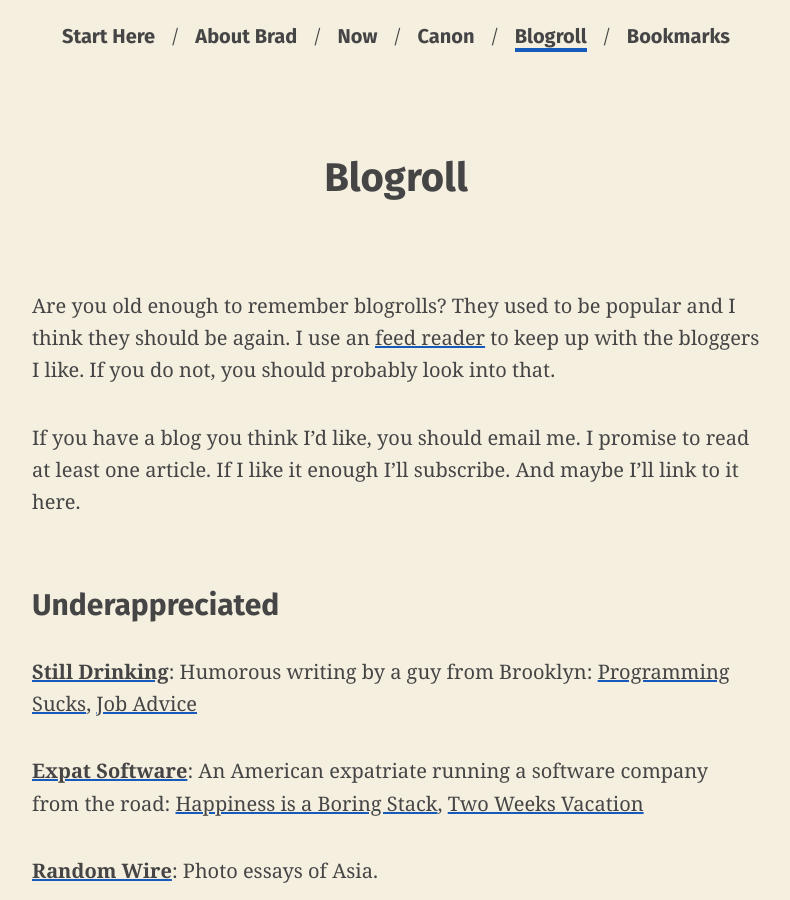
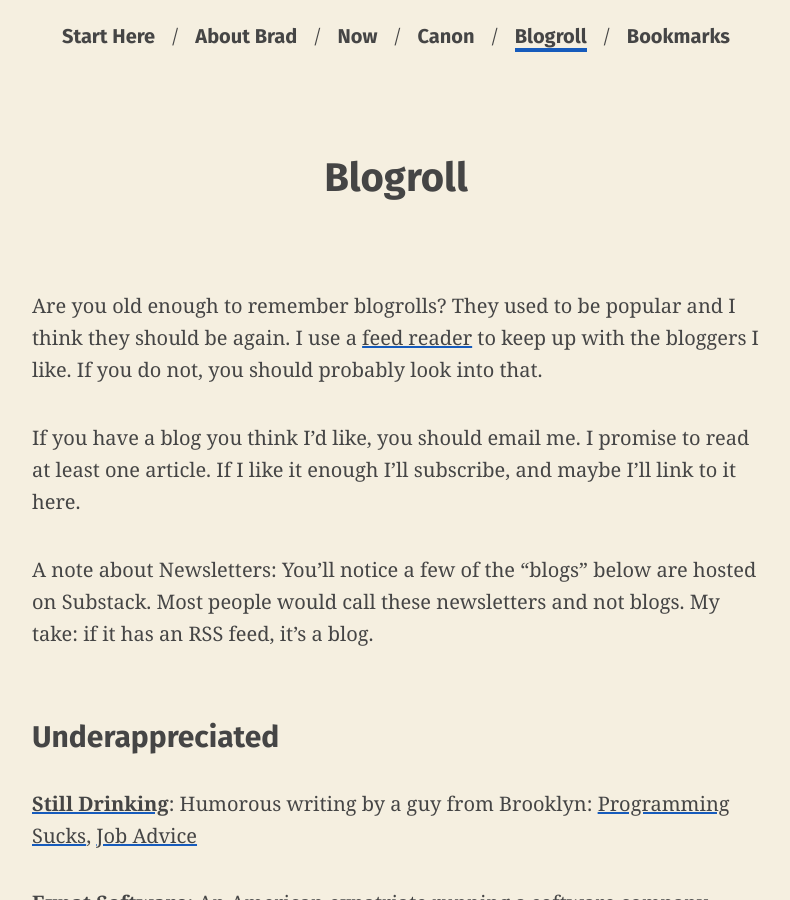
Before and after one commit to bradonomics/bradonomics.com, a Jekyll site: the page built from _pages/blogroll.md, in a window 1280 px wide and 900 px high. Shown: the whole window, without its empty margins (244-1034 px from the left). Built offline with Jekyll 4.4.1, drawn with Linux system fonts in a browser that asks for light colours.

Commit message:
Update blogroll intro

```diff
--- a/_data/bookmarks.yml
+++ b/_data/bookmarks.yml
@@ -10,12 +10,12 @@
 - title: The Remained
   quote: |
   link: https://www.vqronline.org/essays-articles/2019/03/remained
-  tags: ['india']
+  tags: ['India']
 - title: The Last Chinese Indians of Kolkata
   quote: |
     I know a friend who visits McDonald's in every country he travels to. In doing so, he hopes that some nuance about each place will reveal itself, some nuance that lies in the difference between a McDonald's that serves nasi lemak burger and a McDonald's that serves McAloo tikki burger. The differences in the pedestrian, rather than the extraordinary, are more telling, right? I get it. I have a similar ritual: I go to Chinatown.
   link: https://movableworlds.substack.com/p/lastchineseindianskolkata
-  tags: ['india', 'writing']
+  tags: ['India', 'Writing']
 - title: What I've learned growing a newsletter to 15,000 readers
   quote: |
     The best newsletters read like horoscopes, you think they've been written specifically for you. This newsletter is ostensibly about freelancing. Except that's not really what it's about. It's actually about shame, guilt, ambition, loss and belonging. Messy emotions that everyone with a human heart can relate to.
--- a/_pages/blogroll.md
+++ b/_pages/blogroll.md
@@ -3,9 +3,11 @@ title: Blogroll
 permalink: /blogroll/
 ---
 
-Are you old enough to remember blogrolls? They used to be popular and I think they should be again. I use an [feed reader]({{ "/web-feeds/" | absolute_url }}) to keep up with the bloggers I like. If you do not, you should probably look into that.
+Are you old enough to remember blogrolls? They used to be popular and I think they should be again. I use a [feed reader]({{ "/web-feeds/" | absolute_url }}) to keep up with the bloggers I like. If you do not, you should probably look into that.
 
-If you have a blog you think I'd like, you should email me. I promise to read at least one article. If I like it enough I'll subscribe. And maybe I'll link to it here.
+If you have a blog you think I'd like, you should email me. I promise to read at least one article. If I like it enough I'll subscribe, and maybe I'll link to it here.
+
+A note about Newsletters: You'll notice a few of the "blogs" below are hosted on Substack. Most people would call these newsletters and not blogs. My take: if it has an RSS feed, it's a blog.
 
 ## Underappreciated
 
```
